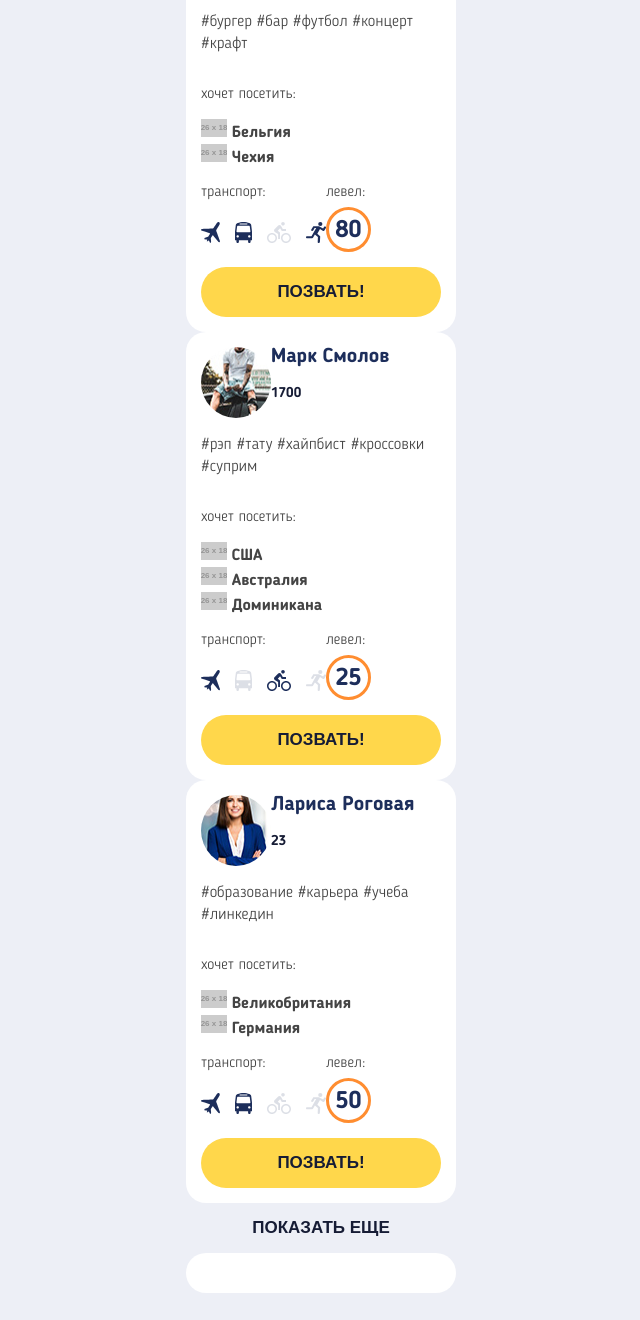
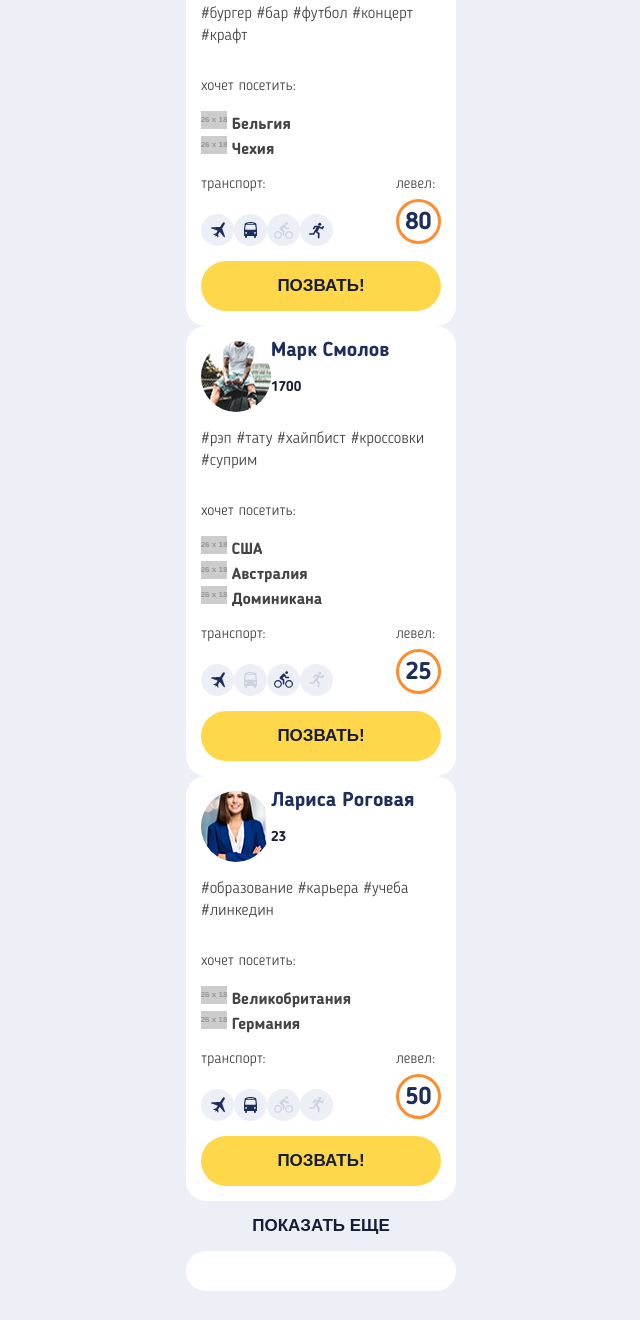
Before and after one commit to SudakovArtem/891745-pognali-17, a website: page source/catalog.html in a window 1280 px wide. Shown: the part 2548-3868 px from the top of the page, without its empty margins (319-959 px from the left). Drawn offline with nearby package versions, Linux system fonts and the light colour scheme; files that its build step writes are made by us from their sources; placeholder pictures from the web are drawn by us.

Commit message:
Исправил ошибки

```diff
--- a/source/catalog.html
+++ b/source/catalog.html
@@ -247,21 +247,21 @@
               <p class="companion__text companion__text--transport">транспорт:</p>
               <ul class="companion__ways ways">
                 <li class="ways__item ways__item--air ways__item--active">
-                  <img class="ways__image" src="img/plane.svg" width="19" height="21" alt="aircraft">
+                  <img class="ways__image ways__image--air" src="img/plane.svg" width="19" height="21" alt="aircraft">
                 </li>
                 <li class="ways__item ways__item--bus">
-                  <img class="ways__image" src="img/bus.svg" width="17" height="21" alt="bus">
+                  <img class="ways__image ways__image--bus" src="img/bus.svg" width="17" height="21" alt="bus">
                 </li>
                 <li class="ways__item ways__item--bicycle">
-                  <img class="ways__image" src="img/bike.svg" width="24" height="21" alt="bicycle">
+                  <img class="ways__image ways__image--bicycle" src="img/bike.svg" width="24" height="21" alt="bicycle">
                 </li>
                 <li class="ways__item ways__item--foot">
-                  <img class="ways__image" src="img/run.svg" width="20" height="21" alt="foot">
+                  <img class="ways__image ways__image--foot" src="img/run.svg" width="20" height="21" alt="foot">
                 </li>
               </ul>
             </div>
-            <div class="compilation__wrapper">
-              <p class="companion__text  companion__text--levelcompanion__text--levelcompanion__text--transport">левел:</p>
+            <div class="compilation__wrapper compilation__wrapper--level">
+              <p class="companion__text companion__text--level">левел:</p>
               <b class="companion__status">99</b>
             </div>
             <button type="button" class="companion__btn button">Позвать!</button>
@@ -286,22 +286,22 @@
               <p class="companion__text  companion__text--transport">транспорт:</p>
               <ul class="companion__ways ways">
                 <li class="ways__item ways__item--air ways__item--active">
-                  <img class="ways__image" src="img/plane.svg" width="19" height="21" alt="aircraft">
+                  <img class="ways__image ways__image--air" src="img/plane.svg" width="19" height="21" alt="aircraft">
                 </li>
                 <li class="ways__item ways__item--bus ways__item--active">
-                  <img class="ways__image" src="img/bus.svg" width="17" height="21" alt="bus">
+                  <img class="ways__image ways__image--bus" src="img/bus.svg" width="17" height="21" alt="bus">
                 </li>
                 <li class="ways__item ways__item--bicycle">
-                  <img class="ways__image" src="img/bike.svg" width="24" height="21" alt="bicycle">
+                  <img class="ways__image ways__image--bicycle" src="img/bike.svg" width="24" height="21" alt="bicycle">
                 </li>
                 <li class="ways__item ways__item--foot ways__item--active">
-                  <img class="ways__image" src="img/run.svg" width="20" height="21" alt="foot">
+                  <img class="ways__image ways__image--foot" src="img/run.svg" width="20" height="21" alt="foot">
                 </li>
               </ul>
 
             </div>
-            <div class="compilation__wrapper">
-              <p class="companion__text  companion__text--level">левел:</p>
+            <div class="compilation__wrapper compilation__wrapper--level">
+              <p class="companion__text companion__text--level">левел:</p>
               <b class="companion__status">80</b>
             </div>
             <button type="button" class="companion__btn button">Позвать!</button>
@@ -332,28 +332,29 @@
               <p class="companion__text companion__text--transport">транспорт:</p>
               <ul class="companion__ways ways">
                 <li class="ways__item ways__item--air ways__item--active">
-                  <img class="ways__image" src="img/plane.svg" width="19" height="21" alt="aircraft">
+                  <img class="ways__image ways__image--air" src="img/plane.svg" width="19" height="21" alt="aircraft">
                 </li>
                 <li class="ways__item ways__item--bus">
-                  <img class="ways__image" src="img/bus.svg" width="17" height="21" alt="bus">
+                  <img class="ways__image ways__image--bus" src="img/bus.svg" width="17" height="21" alt="bus">
                 </li>
                 <li class="ways__item ways__item--bicycle ways__item--active">
-                  <img class="ways__image" src="img/bike.svg" width="24" height="21" alt="bicycle">
+                  <img class="ways__image ways__image--bicycle" src="img/bike.svg" width="24" height="21" alt="bicycle">
                 </li>
                 <li class="ways__item ways__item--foot">
-                  <img class="ways__image" src="img/run.svg" width="20" height="21" alt="foot">
+                  <img class="ways__image ways__image--foot" src="img/run.svg" width="20" height="21" alt="foot">
                 </li>
               </ul>
 
             </div>
-            <div class="compilation__wrapper">
+            <div class="compilation__wrapper compilation__wrapper--level">
               <p class="companion__text companion__text--level">левел:</p>
               <b class="companion__status">25</b></div>
             <button type="button" class="companion__btn button">Позвать!</button>
           </li>
           <li class="roster__item companion">
             <img src="img/rogovaya-mobile@1x.jpg" width="70" height="70" alt="foto" class="companion__image">
-            <div class="compilation__wrapper"><a class="companion__name" href="#">Лариса Роговая</a>
+            <div class="compilation__wrapper">
+              <a class="companion__name" href="#">Лариса Роговая</a>
               <p class="companion__likes">23</p>
             </div>
             <p class="companion__hashtag">#образование #карьера #учеба #линкедин</p>
@@ -372,21 +373,21 @@
               <p class="companion__text companion__text--transport">транспорт:</p>
               <ul class="companion__ways ways">
                 <li class="ways__item ways__item--air ways__item--active">
-                  <img class="ways__image" src="img/plane.svg" width="19" height="21" alt="aircraft">
+                  <img class="ways__image ways__image--air" src="img/plane.svg" width="19" height="21" alt="aircraft">
                 </li>
                 <li class="ways__item ways__item--bus ways__item--active">
-                  <img class="ways__image" src="img/bus.svg" width="17" height="21" alt="bus">
+                  <img class="ways__image ways__image--bus" src="img/bus.svg" width="17" height="21" alt="bus">
                 </li>
                 <li class="ways__item ways__item--bicycle">
-                  <img class="ways__image" src="img/bike.svg" width="24" height="21" alt="bicycle">
+                  <img class="ways__image ways__image--bicycle" src="img/bike.svg" width="24" height="21" alt="bicycle">
                 </li>
                 <li class="ways__item ways__item--foot">
-                  <img class="ways__image" src="img/run.svg" width="20" height="21" alt="foot">
+                  <img class="ways__image ways__image--foot" src="img/run.svg" width="20" height="21" alt="foot">
                 </li>
               </ul>
 
             </div>
-            <div class="compilation__wrapper">
+            <div class="compilation__wrapper compilation__wrapper--level">
               <p class="companion__text companion__text--level">левел:</p>
               <b class="companion__status">50</b>
             </div>
--- a/source/sass/blocks/compilation.scss
+++ b/source/sass/blocks/compilation.scss
@@ -63,7 +63,8 @@
 }
 
 .compilation__label input[type="checkbox"]:checked + .compilation__checkbox-indicator {
-  background-image: url("../../img/dropdown-form.svg");
+  background-image: url("../../img/tick.svg");
+  background-size: 9px 9px;
   background-position: 50% 50%;
   background-repeat: no-repeat;
 }
--- a/source/sass/blocks/plan-add.scss
+++ b/source/sass/blocks/plan-add.scss
@@ -53,12 +53,13 @@
   border: solid 1px #cbced9;
   background-color: #ffffff;
   text-align: center;
+  margin-bottom: 20px;
 }
 
 .plan-filter__quantity-btn {
   position: absolute;
   border: none;
-  left: 200px;
+  left: 190px;
   top: 35px;
   width: 14px;
   height: 14px;
@@ -66,7 +67,7 @@
 
   &--minus {
     top: 41px;
-    left: 30px;
+    left: 20px;
     background: url("../../img/qty-minus-mobile.svg");
     height: 2px;
   }
@@ -74,23 +75,26 @@
 
 .plan-filter__label-checkbox {
   position: relative;
-  padding-left: 25px;
+  padding-left: 40px;
+  margin-bottom: 20px;
+  display: block;
 }
 
 .plan-filter__label-checkbox input[type="checkbox"] + .plan-filter__checkbox-indicator {
   position: absolute;
   top: -3px;
   left: 0;
-  width: 18px;
-  height: 18px;
+  width: 26px;
+  height: 26px;
+  border-radius: 4px;
+  border: solid 1px #cbced9;
   background-color: #ffffff;
-  border-radius: 20%;
-  border: 3px solid #ffffff;
   box-sizing: border-box;
 }
 
 .plan-filter__label-checkbox input[type="checkbox"]:checked + .plan-filter__checkbox-indicator {
-  background-image: url("../../img/dropdown-form.svg");
+  background-image: url("../../img/tick.svg");
+  background-size: 9px 9px;
   background-position: 50% 50%;
   background-repeat: no-repeat;
 }
--- a/source/sass/blocks/roster.scss
+++ b/source/sass/blocks/roster.scss
@@ -63,6 +63,43 @@
   display: flex;
 }
 
+.roster .ways__item {
+  width: 33px;
+  height: 32px;
+  margin: 0;
+  border-radius: 50%;
+  background-color: #edeff6;
+  display: flex;
+}
+
+.roster .ways__image {
+  margin: auto;
+
+  &--air {
+    width: 14px;
+    height: 16px;
+  }
+
+  &--bus {
+    width: 13px;
+    height: 16px;
+  }
+
+  &--bicycle {
+    width: 19px;
+    height: 17px;
+  }
+
+  &--foot {
+    width: 15px;
+    height: 17px;
+  }
+}
+
+.compilation__wrapper--level {
+  margin-left: auto;
+}
+
 .companion__status {
   width: 45px;
   height: 45px;
--- a/source/sass/blocks/travelers.scss
+++ b/source/sass/blocks/travelers.scss
@@ -53,11 +53,21 @@
 
 .ways__item {
   margin-right: 15px;
+
+  &:last-child {
+    margin: 0;
+  }
+
+  &--active {
+    .ways__image {
+      opacity: 1;
+    }
+  }
+}
+
+.ways__image {
   opacity: 0.15;
 
-  &--active {
-    opacity: 1;
-  }
 
   &:last-child {
     margin: 0;
```
Also changed, not shown: source/index.html (+1 -1 lines).
